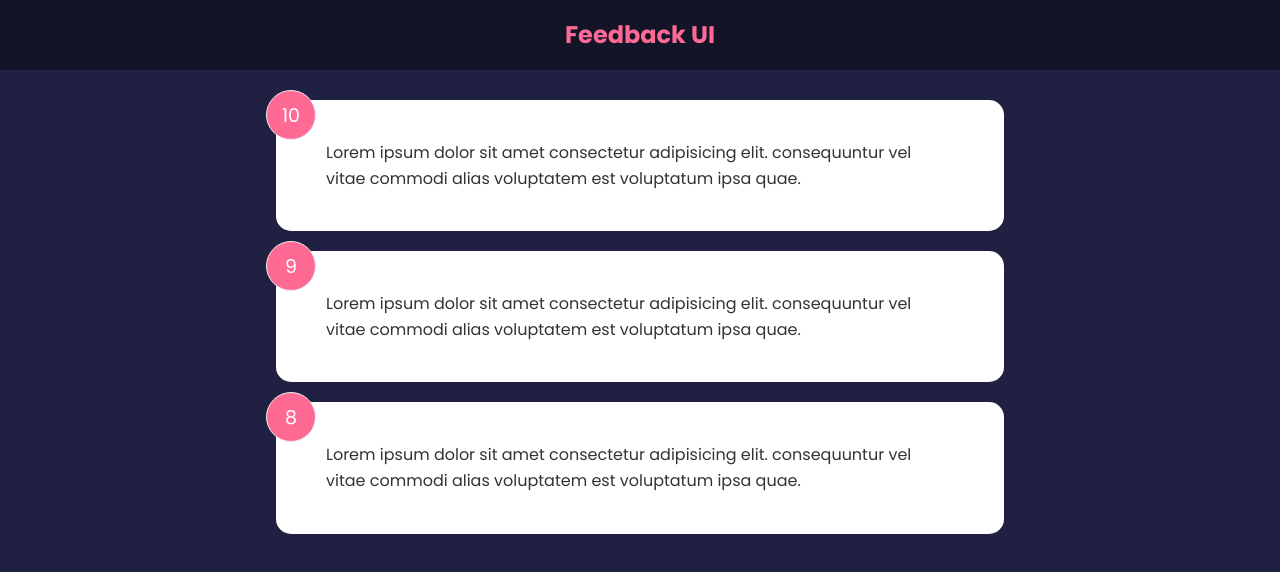
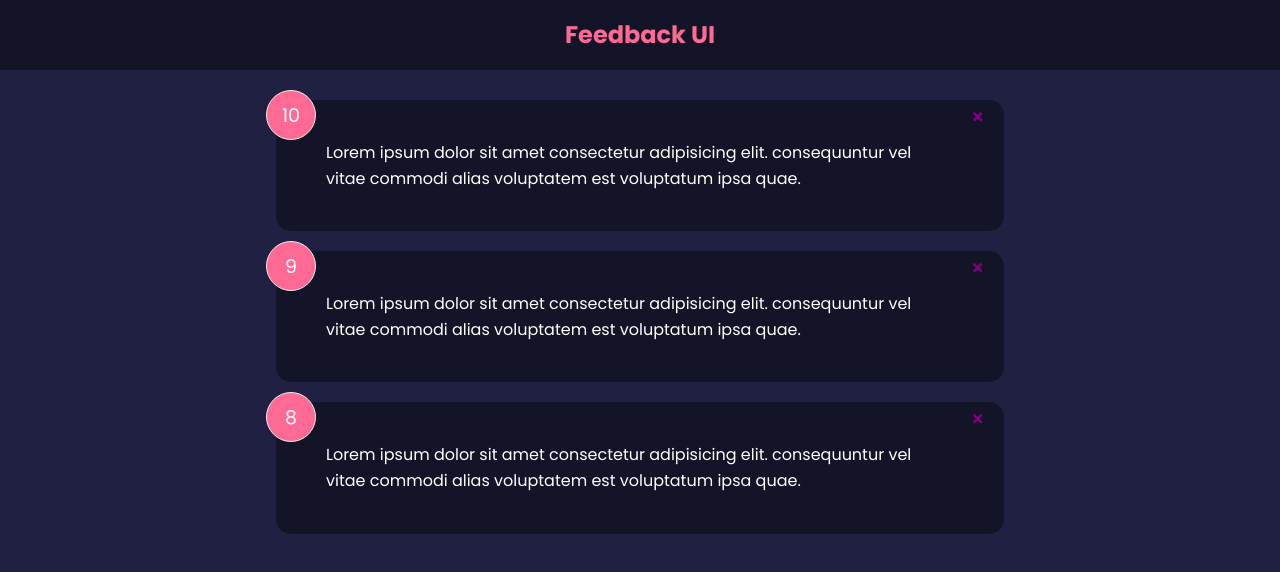
Before and after one commit to Kongyuechen/feedback-app, a React (Create React App) app: page / in a window 1280 px wide. Shown: the top 572 px of the page. Built offline with nearby package versions, Linux system fonts and the light colour scheme; the HTML template or start-up script is replaced by a standard one.

Commit message:
Prop Drilling and closing feedback item

```diff
--- a/package.json
+++ b/package.json
@@ -8,6 +8,7 @@
     "@testing-library/user-event": "^13.5.0",
     "react": "^18.2.0",
     "react-dom": "^18.2.0",
+    "react-icons": "^4.4.0",
     "react-scripts": "5.0.1",
     "web-vitals": "^2.1.4"
   },
--- a/src/App.js
+++ b/src/App.js
@@ -2,15 +2,26 @@
 import Header from './components/Header'
 import FeedbackList from './components/FeedbackList'
 import FeedbackData from './data/FeedbackData'
+import Card from './components/shared/Card'
 
 function App() {
   const [feedback, setFeedback] = useState(FeedbackData)
+
+  const deleteFeedback = (id) => {
+    if(window.confirm('Are you sure you want to delete?')) {
+      setFeedback(feedback.filter((item) => item.id !==id))
+    }
+
+  }
 
   return (
     <>
       <Header />
       <div className='container'>
-        <FeedbackList feedback={feedback} />
+        <FeedbackList
+        feedback={feedback}
+        handleDelete = {deleteFeedback}
+        />
       </div>
     </>
   )
--- a/src/components/FeedbackItem.jsx
+++ b/src/components/FeedbackItem.jsx
@@ -1,10 +1,20 @@
-function FeedbackItem({ item }) {
+import { FaTimes } from 'react-icons/fa'
+import PropTypes from 'prop-types'
+import Card from "./shared/Card"
+
+function FeedbackItem({ item, handleDelete }) {
   return (
-    <div className='card'>
+    <Card>
       <div className='num-display'>{item.rating}</div>
+        <button onClick={() => handleDelete(item.id)} className='close'>
+          <FaTimes color='purple'/>
+        </button>
       <div className='text-display'>{item.text}</div>
-    </div>
+    </Card>
   )
 }
 
+FeedbackItem.propTypes = {
+  item: PropTypes.object.isRequired,
+}
 export default FeedbackItem
--- a/src/components/FeedbackList.jsx
+++ b/src/components/FeedbackList.jsx
@@ -1,6 +1,7 @@
+import PropTypes from 'prop-types'
 import FeedbackItem from './FeedbackItem'
 
-function FeedbackList({ feedback }) {
+function FeedbackList({ feedback, handleDelete }) {
   if (!feedback || feedback.length === 0) {
     return <p>No Feedback Yet</p>
   }
@@ -8,10 +9,23 @@
   return (
     <div className='feedback-list'>
       {feedback.map((item) => (
-        <FeedbackItem key={item.id} item={item} />
+        <FeedbackItem
+        key={item.id}
+        item={item}
+        handleDelete={handleDelete}
+        />
       ))}
     </div>
   )
 }
 
+FeedbackList.propTypes = {
+  feedback: PropTypes.arrayOf(
+    PropTypes.shape({
+      id: PropTypes.number.isRequired,
+      rating: PropTypes.number.isRequired,
+      text: PropTypes.string.isRequired
+    })
+  )
+}
 export default FeedbackList
--- a/src/components/shared/Card.jsx
+++ b/src/components/shared/Card.jsx
@@ -1,9 +1,22 @@
-function Card( {children}) {
+import PropTypes from 'prop-types'
+function Card( {children, reverse}) {
   return (
-    <div className='card'>
+    <div
+      className='card'
+      style={{
+        backgroundColor: reverse ? 'rgba(0,0,0,0.4)': '#fff',
+        color: reverse ? '#fff':'#000',
+    }}>
       {children}
     </div>
   )
 }
 
+Card.defaultProps = {
+  reverse: false,
+}
+Card.defaultProps = {
+  children: PropTypes.node.isRequired,
+  reverse: PropTypes.bool,
+}
 export default Card
```
Also changed, not shown: 1 other file (tests, documents, lock files or other folders).
